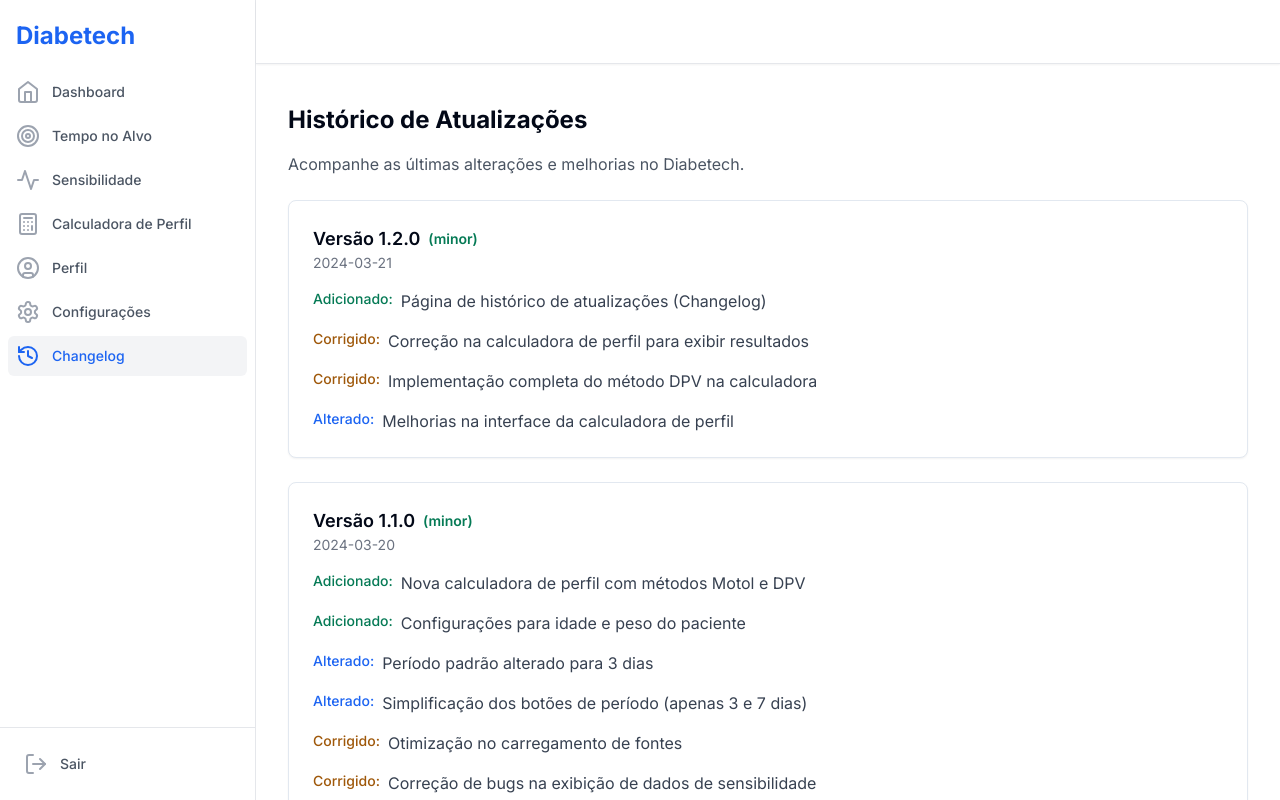
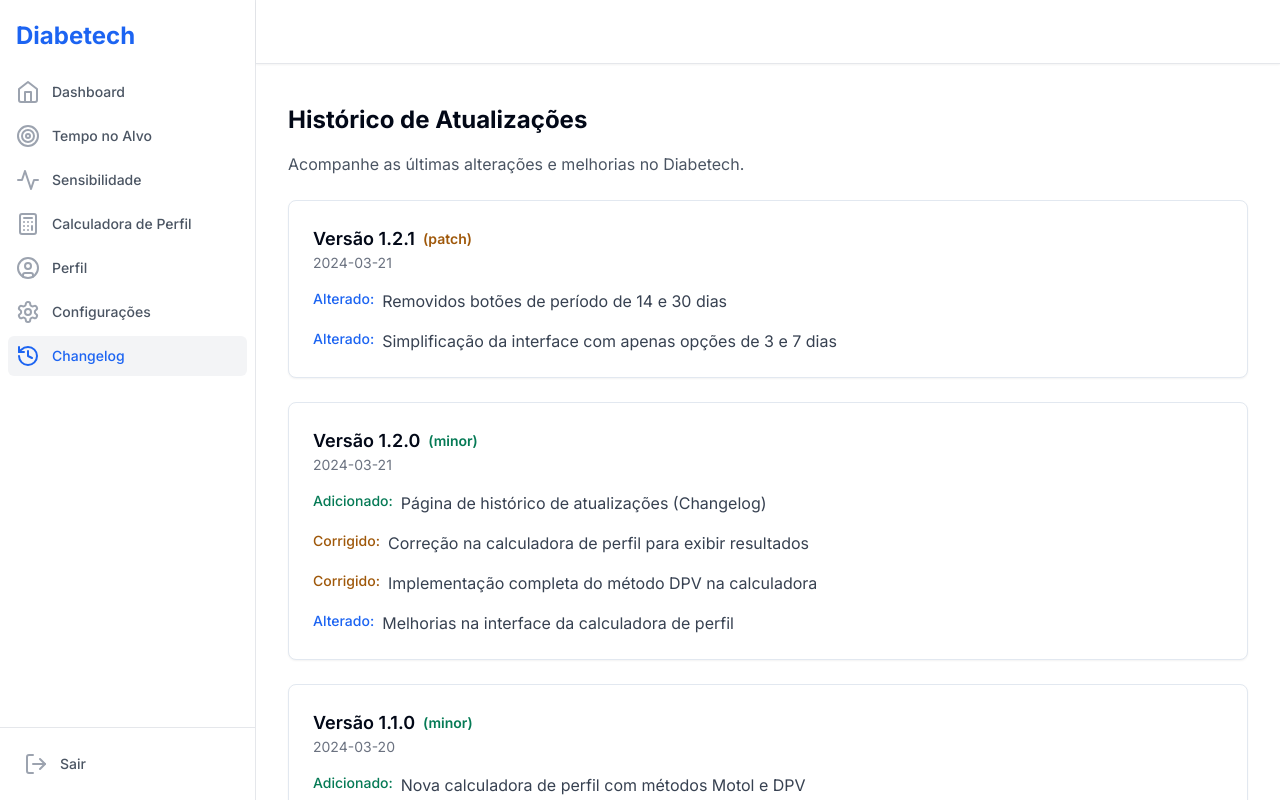
Before and after one commit to thiagomsoares/diabetechtool, a Next.js app: page /changelog in a window 1280 px wide. Shown: the top 800 px of the page. Built offline with nearby package versions, Linux system fonts and the light colour scheme.

Commit message:
refactor: Simplifica seleção de período
- Remove botões de 14 e 30 dias
- Mantém apenas opções de 3 e 7 dias
- Atualiza changelog com as mudanças

```diff
--- a/app/(dashboard)/changelog/page.tsx
+++ b/app/(dashboard)/changelog/page.tsx
@@ -14,6 +14,21 @@
 }
 
 const releases: Release[] = [
+  {
+    version: '1.2.1',
+    date: '2024-03-21',
+    type: 'patch',
+    changes: [
+      {
+        type: 'changed',
+        description: 'Removidos botões de período de 14 e 30 dias'
+      },
+      {
+        type: 'changed',
+        description: 'Simplificação da interface com apenas opções de 3 e 7 dias'
+      }
+    ]
+  },
   {
     version: '1.2.0',
     date: '2024-03-21',
```
